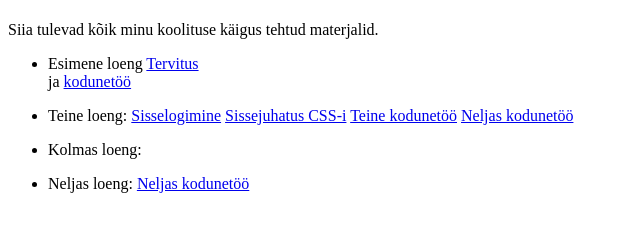
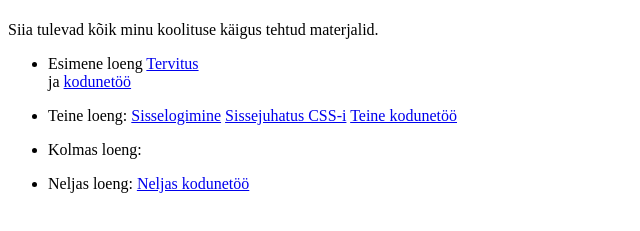
Before and after one commit to irisherman/Projektid, a plain HTML site: page index.html in a window 1280 px wide. Shown: the part 59-290 px from the top of the page, without its empty margins (0-640 px from the left). Drawn offline with Linux system fonts and the light colour scheme.

Commit message:
Update index.html

```diff
--- a/index.html
+++ b/index.html
@@ -18,7 +18,6 @@
         <a href="loeng02/">Sisselogimine</a>
         <a href="loeng02/puuviljad.html">Sissejuhatus CSS-i</a>
         <a href="loeng02/sisselogimine.html">Teine kodunetöö</a>
-        <a href="loeng04/index.html">Neljas kodunetöö</a>
     </li>
 </ul>
 <ul>
```
